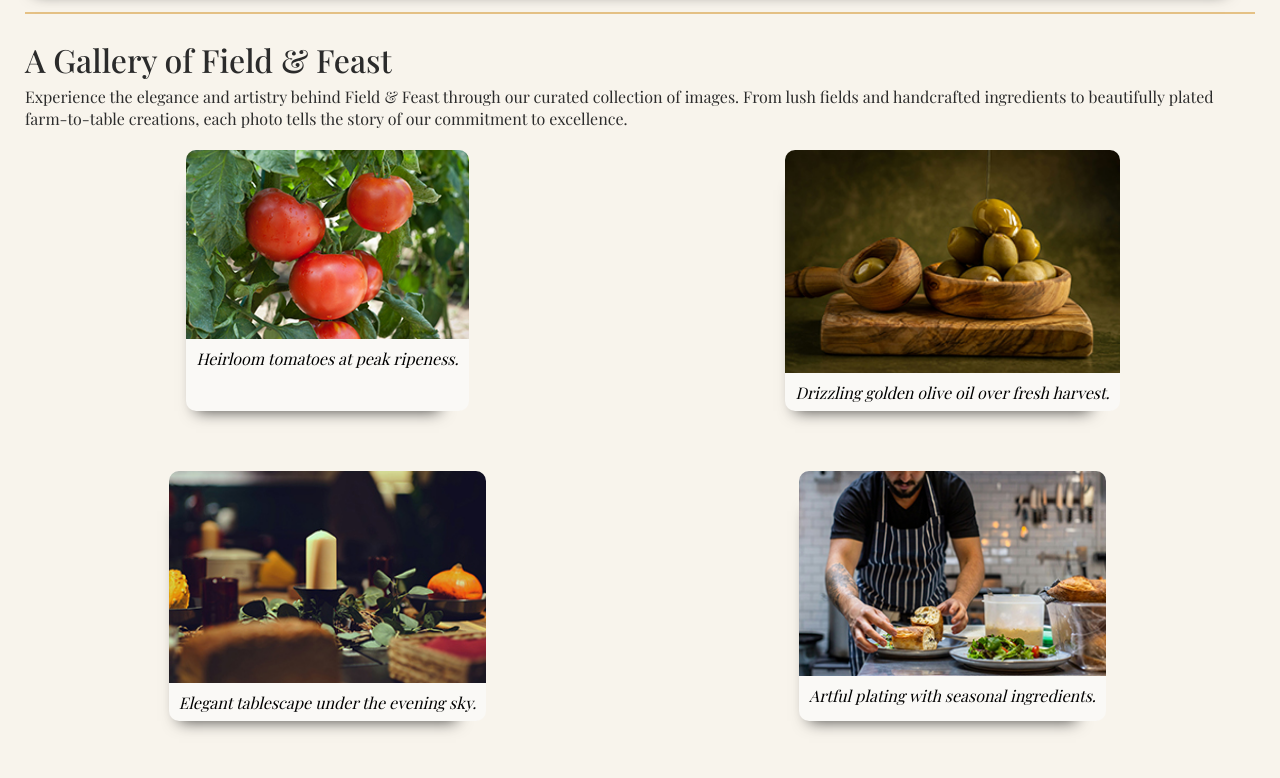
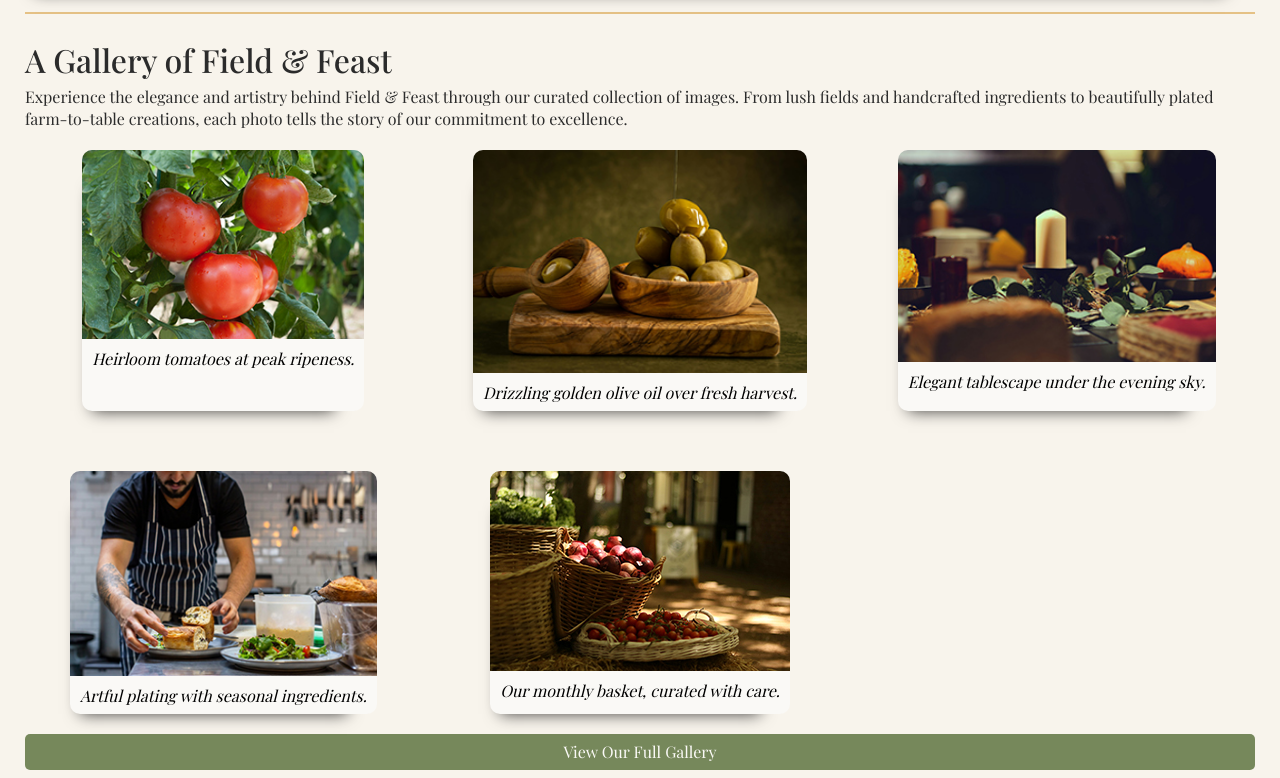
Before and after one commit to Elemental-Draco/field-and-feast, a plain HTML site: page index.html in a window 1280 px wide. Shown: the part 1100-1878 px from the top of the page. Drawn offline with nearby package versions, Linux system fonts and the light colour scheme; a web font is replaced by a local one.

Commit message:
finished large media query

```diff
--- a/styles.css
+++ b/styles.css
@@ -355,4 +355,11 @@ address a:first-of-type {
   }
 }
 /* MEDIA QUERY (large) */
+
+@media all and (min-width: 900px) {
+  .card-container {
+    grid-template-columns: repeat(3, 1fr);
+  }
+}
+
 /* MEDIA QUERY (xl) */
```
